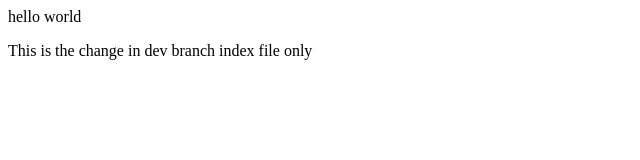
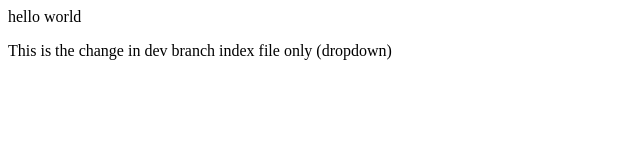
Before and after one commit to iam-ayush18/PracticeRepo1, a plain HTML site: page index.html in a window 1280 px wide. Shown: the full height of the page, 0-640 px from the left. Drawn offline with Linux system fonts and the light colour scheme.

Commit message:
added dropdown in dev branch index file

```diff
--- a/index.html
+++ b/index.html
@@ -1,2 +1,2 @@
 <p>hello world<p>
-<p>This is the change in dev branch index file only</p>
+<p>This is the change in dev branch index file only (dropdown)</p>
```
